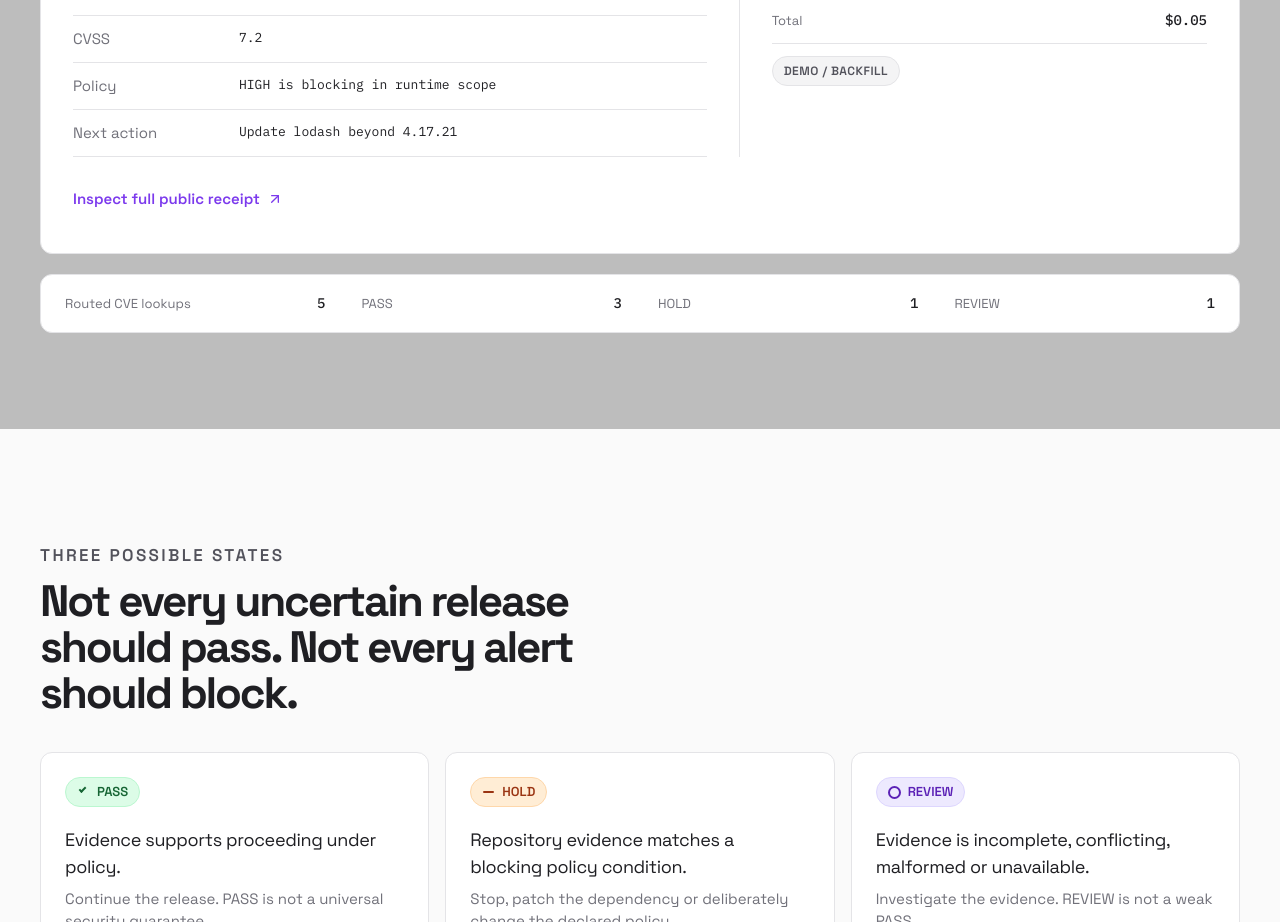
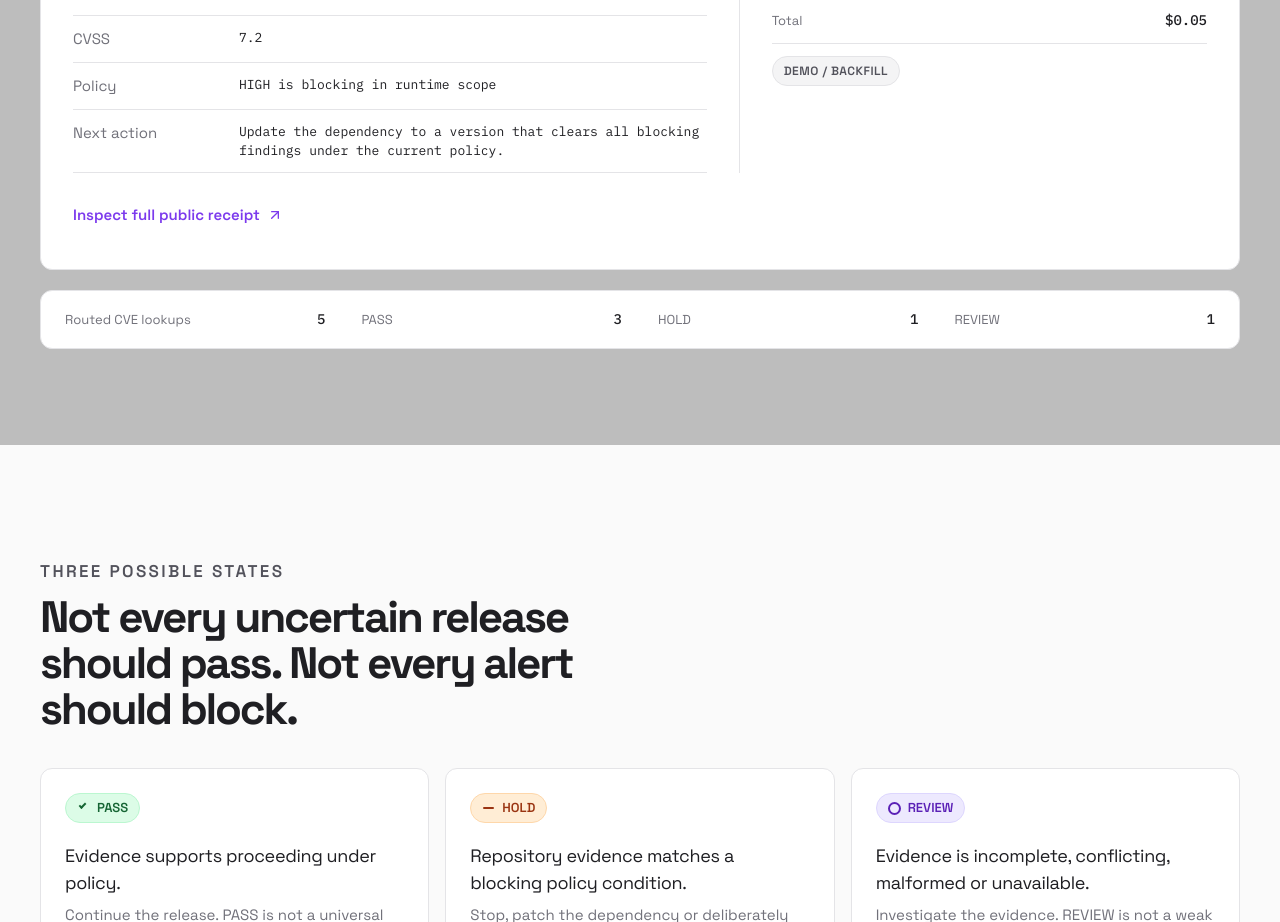
Before and after one commit to kaelah971/limen, a Next.js app: page / in a window 1280 px wide. Shown: the part 2740-3662 px from the top of the page. Built offline with nearby package versions, Linux system fonts and the light colour scheme.

Commit message:
fix: polish judge-facing proof surfaces

```diff
--- a/app/components/brand.tsx
+++ b/app/components/brand.tsx
@@ -1,6 +1,7 @@
 import Link from "next/link";
 import Image from "next/image";
 import { ArrowUpRight } from "lucide-react";
+import { ACTIVE_HOLD_RECEIPT_ID } from "@/app/lib/demo-data";
 
 export function LimenLogo() {
   return (
@@ -45,7 +46,7 @@ export function LimenHeader() {
           <NavigationLinks />
         </nav>
         <div className="header-actions">
-          <Link className="button button-primary" href="/proof">
+          <Link className="button button-primary" href={`/receipt/${ACTIVE_HOLD_RECEIPT_ID}`}>
             Inspect proof
             <ArrowUpRight aria-hidden="true" />
           </Link>
--- a/app/components/demo-trace.tsx
+++ b/app/components/demo-trace.tsx
@@ -220,7 +220,7 @@ export function DemoTrace({ result }: { result: PublicReceiptResult }) {
           <li>Real GitHub pull request evidence</li>
           <li>Real Dependency Review context</li>
           <li>Real paid Telegraph CVE_LOOKUP</li>
-          <li>Real x402 Base Sepolia settlement</li>
+          <li>Separately validated x402 Base Sepolia settlement</li>
           <li>Deterministic policy evaluation</li>
           <li>Real HOLD GitHub result</li>
           <li>Durable hosted evidence ledger</li>
--- a/app/lib/receipt-view.ts
+++ b/app/lib/receipt-view.ts
@@ -53,8 +53,8 @@ export function getNextAction(receipt: LimenEvidenceReceipt): string {
   const primary = getPrimaryDecision(receipt);
   if (release.overallDecision === "HOLD") {
     const evidence = primary?.repositoryEvidence;
-    return evidence?.firstPatchedVersion
-      ? `Update ${evidence.packageName} beyond ${evidence.firstPatchedVersion} before releasing.`
+    return evidence
+      ? "Update the dependency to a version that clears all blocking findings under the current policy."
       : "Resolve the blocking dependency condition before releasing.";
   }
   if (release.overallDecision === "REVIEW") {
--- a/app/page.tsx
+++ b/app/page.tsx
@@ -129,7 +129,7 @@ export default function Home() {
                   <div className="proof-evidence-row"><dt>Telegraph severity</dt><dd>{DEMO_PRIMARY_EVIDENCE.severity}</dd></div>
                   <div className="proof-evidence-row"><dt>CVSS</dt><dd>{DEMO_PRIMARY_EVIDENCE.cvssScore}</dd></div>
                   <div className="proof-evidence-row"><dt>Policy</dt><dd>HIGH is blocking in runtime scope</dd></div>
-                  <div className="proof-evidence-row"><dt>Next action</dt><dd>Update lodash beyond {DEMO_PRIMARY_EVIDENCE.firstPatchedVersion}</dd></div>
+                  <div className="proof-evidence-row"><dt>Next action</dt><dd>Update the dependency to a version that clears all blocking findings under the current policy.</dd></div>
                 </dl>
                 <div className="proof-stat-panel">
                   <div className="proof-stat"><span className="proof-stat-label">Miner</span><strong className="proof-stat-value">{DEMO_PRIMARY_EVIDENCE.minerName}</strong></div>
```
Also changed, not shown: 1 other file (tests, documents, lock files or other folders).
